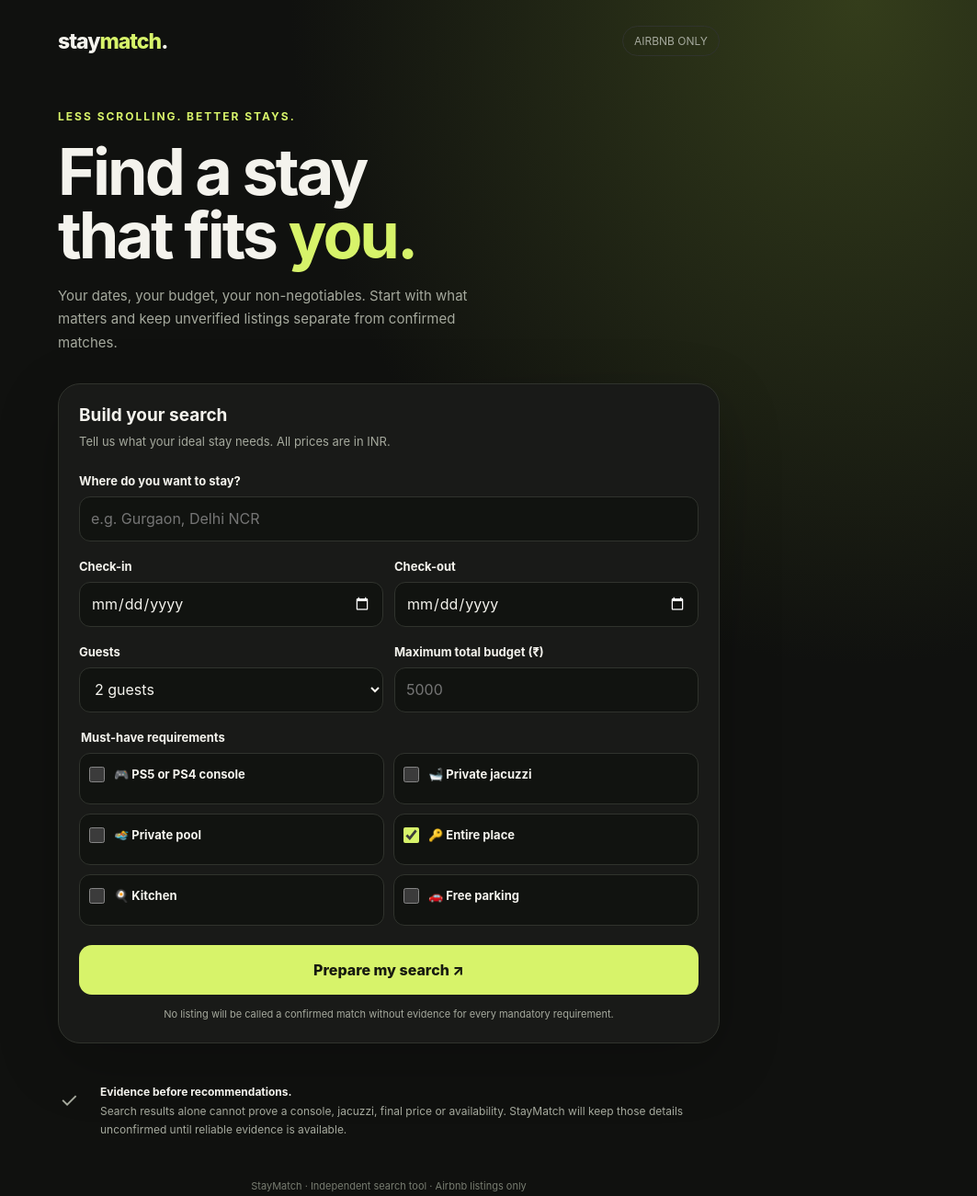
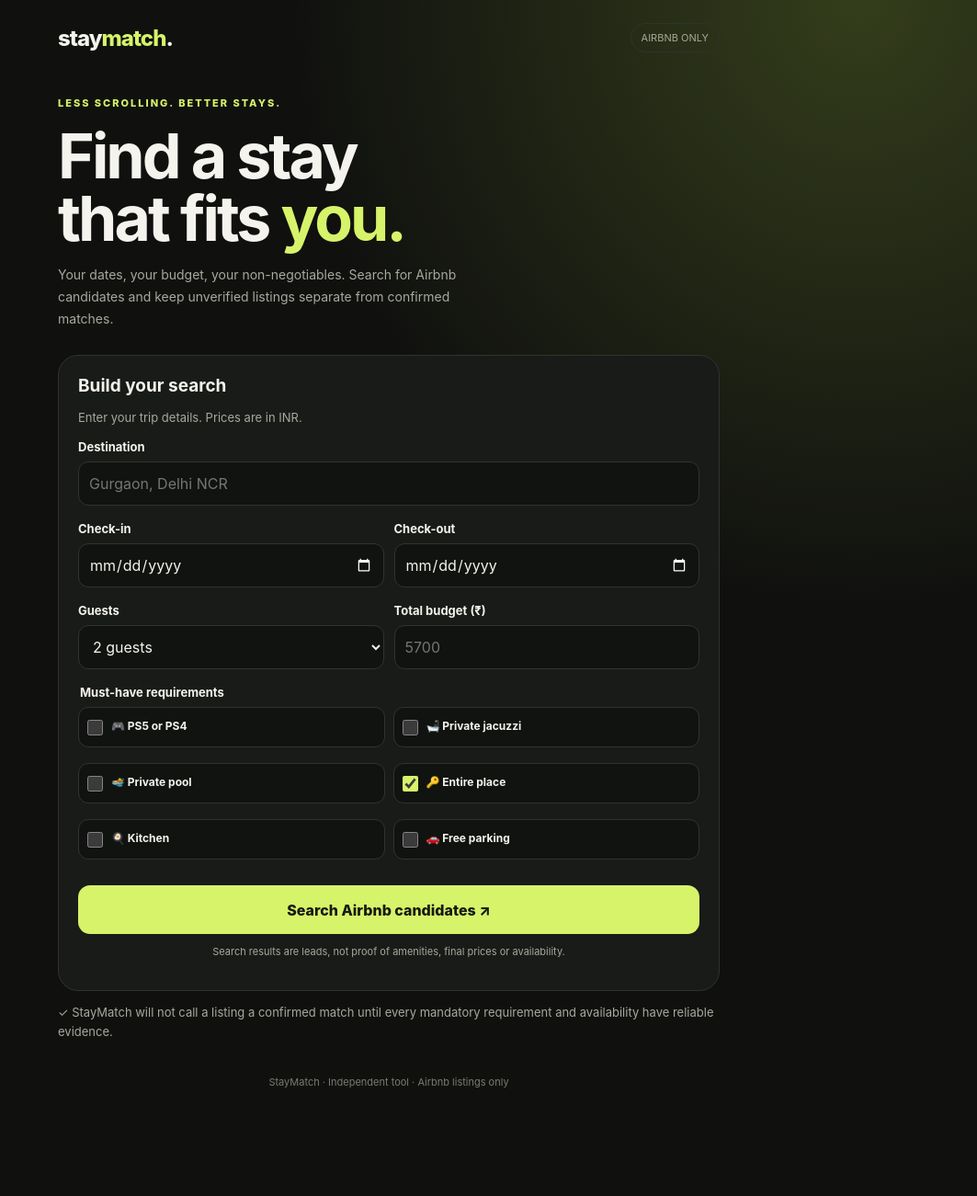
Before and after one commit to sikkaaryan/staymatch, a website: page public/index.html in a window 1280 px wide. Shown: the whole page at 92% size, without its empty margins (217-1280 px from the left). After the commit the page ends 1229 px from the top, so only its background shows below. Drawn offline with Linux system fonts and the light colour scheme.

Commit message:
Update index.html

```diff
--- a/public/index.html
+++ b/public/index.html
@@ -2,10 +2,10 @@
 <!DOCTYPE html>
 <html lang="en">
 <head>
-  <meta charset="UTF-8" />
-  <meta name="viewport" content="width=device-width, initial-scale=1" />
-  <meta name="theme-color" content="#10110f" />
-  <meta name="description" content="Find Airbnb stays that meet your must-have requirements." />
+  <meta charset="UTF-8">
+  <meta name="viewport" content="width=device-width, initial-scale=1">
+  <meta name="theme-color" content="#10110f">
+  <meta name="description" content="Find Airbnb stays that meet your must-have requirements.">
   <title>StayMatch — Find your kind of stay</title>
   <style>
     :root {
@@ -16,232 +16,48 @@
       --text: #f4f3ed;
       --muted: #a5a99d;
       --accent: #d7f36a;
-      --dark: #171a10;
     }
-
     * { box-sizing: border-box; }
-
     body {
       margin: 0;
-      background:
-        radial-gradient(ellipse at 90% 0%, #343d1b 0%, transparent 38%),
-        var(--bg);
+      background: radial-gradient(ellipse at 90% 0%, #343d1b, transparent 38%), var(--bg);
       color: var(--text);
       font-family: -apple-system, BlinkMacSystemFont, "Segoe UI", sans-serif;
       min-height: 100vh;
     }
-
     button, input, select { font: inherit; }
-
-    .shell {
-      width: min(100% - 32px, 720px);
-      margin: auto;
-      padding: 28px 0 48px;
-    }
-
-    header {
-      display: flex;
-      align-items: center;
-      justify-content: space-between;
-      gap: 12px;
-      margin-bottom: 58px;
-    }
-
-    .brand {
-      font-weight: 800;
-      font-size: 23px;
-      letter-spacing: -1px;
-    }
-
-    .brand span { color: var(--accent); }
-
-    .airbnb-only {
-      border: 1px solid var(--line);
-      color: var(--muted);
-      border-radius: 99px;
-      padding: 8px 12px;
-      font-size: 12px;
-    }
-
-    .eyebrow {
-      color: var(--accent);
-      font-size: 12px;
-      text-transform: uppercase;
-      letter-spacing: 2px;
-      font-weight: 700;
-    }
-
-    h1 {
-      font-size: clamp(42px, 10vw, 70px);
-      line-height: .99;
-      letter-spacing: -3px;
-      margin: 18px 0;
-      max-width: 620px;
-    }
-
-    h1 span { color: var(--accent); }
-
-    .intro {
-      color: var(--muted);
-      line-height: 1.7;
-      max-width: 470px;
-      font-size: 15px;
-      margin-bottom: 32px;
-    }
-
-    .panel {
-      background: rgba(25, 27, 24, .96);
-      border: 1px solid var(--line);
-      border-radius: 24px;
-      padding: 22px;
-      box-shadow: 0 20px 70px #0003;
-    }
-
-    .panel-heading {
-      font-size: 19px;
-      font-weight: 750;
-      margin: 0 0 7px;
-    }
-
-    .subheading {
-      color: var(--muted);
-      font-size: 13px;
-      line-height: 1.6;
-      margin: 0 0 24px;
-    }
-
-    .field { margin-bottom: 19px; }
-
-    label, legend {
-      display: block;
-      font-size: 13px;
-      font-weight: 650;
-      margin-bottom: 9px;
-    }
-
-    input, select {
-      width: 100%;
-      min-height: 49px;
-      border: 1px solid var(--line);
-      border-radius: 12px;
-      padding: 12px;
-      background: #111310;
-      color: var(--text);
-      outline: none;
-    }
-
-    input:focus, select:focus {
-      border-color: var(--accent);
-    }
-
-    .two {
-      display: grid;
-      grid-template-columns: 1fr 1fr;
-      gap: 12px;
-    }
-
-    fieldset {
-      border: 0;
-      padding: 0;
-      margin: 0 0 21px;
-    }
-
-    .checks {
-      display: grid;
-      grid-template-columns: 1fr 1fr;
-      gap: 10px;
-    }
-
-    .check {
-      display: flex;
-      align-items: flex-start;
-      gap: 10px;
-      background: #111310;
-      border: 1px solid var(--line);
-      border-radius: 12px;
-      padding: 13px 10px;
-      font-size: 13px;
-      line-height: 1.4;
-      min-height: 56px;
-      margin: 0;
-    }
-
-    .check input {
-      width: 17px;
-      min-height: 17px;
-      height: 17px;
-      accent-color: var(--accent);
-      flex-shrink: 0;
-      margin: 1px 0 0;
-    }
-
-    .button {
-      border: 0;
-      width: 100%;
-      min-height: 54px;
-      border-radius: 14px;
-      background: var(--accent);
-      color: var(--dark);
-      font-weight: 800;
-      cursor: pointer;
-    }
-
-    .button:active { transform: scale(.99); }
-
-    .fine-print {
-      color: var(--muted);
-      font-size: 11px;
-      line-height: 1.6;
-      text-align: center;
-      margin: 13px 0 0;
-    }
-
-    .result {
-      display: none;
-      margin-top: 18px;
-      padding: 17px;
-      border-radius: 14px;
-      background: #111310;
-      border: 1px solid var(--line);
-      line-height: 1.6;
-      font-size: 13px;
-    }
-
-    .result strong {
-      display: block;
-      color: var(--accent);
-      font-size: 15px;
-      margin-bottom: 6px;
-    }
-
-    .trust {
-      margin-top: 25px;
-      padding: 18px 2px;
-      display: grid;
-      grid-template-columns: 32px 1fr;
-      gap: 12px;
-      color: var(--muted);
-      font-size: 12px;
-      line-height: 1.7;
-    }
-
-    .trust-icon { font-size: 23px; }
-
-    .trust b { color: var(--text); }
-
-    footer {
-      color: #777c70;
-      font-size: 11px;
-      text-align: center;
-      padding-top: 25px;
-    }
-
+    .shell { width: min(100% - 28px, 720px); margin: auto; padding: 25px 0 45px; }
+    header { display: flex; justify-content: space-between; align-items: center; margin-bottom: 48px; gap: 12px; }
+    .brand { font-size: 24px; font-weight: 850; letter-spacing: -1px; }
+    .brand span, h1 span { color: var(--accent); }
+    .pill { border: 1px solid var(--line); border-radius: 99px; padding: 8px 11px; color: var(--muted); font-size: 11px; }
+    .eyebrow { color: var(--accent); text-transform: uppercase; letter-spacing: 2px; font-size: 11px; font-weight: 800; }
+    h1 { font-size: clamp(42px, 10vw, 68px); letter-spacing: -3px; line-height: 1; margin: 16px 0; }
+    .intro { color: var(--muted); line-height: 1.7; font-size: 14px; max-width: 470px; margin-bottom: 28px; }
+    .panel { background: var(--panel); border: 1px solid var(--line); border-radius: 22px; padding: 21px; }
+    h2 { font-size: 19px; margin: 0 0 7px; }
+    .muted { color: var(--muted); font-size: 13px; line-height: 1.6; }
+    .field { margin-bottom: 17px; }
+    label, legend { display: block; font-size: 13px; font-weight: 650; margin-bottom: 8px; }
+    input, select { width: 100%; min-height: 48px; padding: 11px; border: 1px solid var(--line); border-radius: 11px; background: #111310; color: var(--text); }
+    .two { display: grid; grid-template-columns: 1fr 1fr; gap: 11px; }
+    fieldset { border: 0; padding: 0; margin: 0 0 20px; }
+    .checks { display: grid; grid-template-columns: 1fr 1fr; gap: 9px; }
+    .check { display: flex; align-items: flex-start; gap: 9px; padding: 12px 9px; border: 1px solid var(--line); border-radius: 11px; background: #111310; line-height: 1.4; }
+    .check input { width: 17px; height: 17px; min-height: 17px; margin: 1px 0 0; accent-color: var(--accent); flex-shrink: 0; }
+    .check span { font-size: 12px; }
+    .button { width: 100%; min-height: 53px; border: 0; border-radius: 13px; background: var(--accent); color: #171a10; font-weight: 800; cursor: pointer; }
+    .button:disabled { opacity: .65; cursor: wait; }
+    .fine { color: var(--muted); font-size: 11px; line-height: 1.6; text-align: center; }
+    #results { margin-top: 18px; }
+    .result-card { padding: 14px 0; border-top: 1px solid var(--line); }
+    .result-card a { color: var(--accent); font-weight: 750; overflow-wrap: anywhere; }
+    .status { display: inline-block; margin-top: 7px; padding: 5px 8px; border: 1px solid var(--line); border-radius: 8px; color: var(--muted); font-size: 11px; }
+    .notice { background: #111310; border: 1px solid var(--line); padding: 14px; border-radius: 12px; line-height: 1.6; font-size: 13px; overflow-wrap: anywhere; }
+    footer { padding-top: 25px; text-align: center; color: #777c70; font-size: 11px; }
     @media (max-width: 420px) {
-      .shell { width: min(100% - 22px, 720px); padding-top: 20px; }
-      header { margin-bottom: 42px; }
-      .panel { padding: 17px; border-radius: 19px; }
-      .two { gap: 9px; }
       .checks { grid-template-columns: 1fr; }
+      .panel { padding: 16px; }
       h1 { letter-spacing: -2px; }
     }
   </style>
@@ -250,39 +66,33 @@
   <main class="shell">
     <header>
       <div class="brand">stay<span>match</span>.</div>
-      <div class="airbnb-only">AIRBNB ONLY</div>
+      <div class="pill">AIRBNB ONLY</div>
     </header>
 
     <section>
       <div class="eyebrow">Less scrolling. Better stays.</div>
-      <h1>Find a stay<br />that fits <span>you.</span></h1>
-      <p class="intro">
-        Your dates, your budget, your non-negotiables.
-        Start with what matters and keep unverified listings
-        separate from confirmed matches.
-      </p>
+      <h1>Find a stay<br>that fits <span>you.</span></h1>
+      <p class="intro">Your dates, your budget, your non-negotiables. Search for Airbnb candidates and keep unverified listings separate from confirmed matches.</p>
     </section>
 
     <section class="panel">
-      <h2 class="panel-heading">Build your search</h2>
-      <p class="subheading">
-        Tell us what your ideal stay needs. All prices are in INR.
-      </p>
+      <h2>Build your search</h2>
+      <p class="muted">Enter your trip details. Prices are in INR.</p>
 
       <form id="search-form">
         <div class="field">
-          <label for="location">Where do you want to stay?</label>
-          <input id="location" name="location" placeholder="e.g. Gurgaon, Delhi NCR" required />
+          <label for="location">Destination</label>
+          <input id="location" name="location" placeholder="Gurgaon, Delhi NCR" required maxlength="120">
         </div>
 
         <div class="two">
           <div class="field">
             <label for="checkin">Check-in</label>
-            <input id="checkin" name="checkin" type="date" required />
+            <input id="checkin" name="checkin" type="date" required>
           </div>
           <div class="field">
             <label for="checkout">Check-out</label>
-            <input id="checkout" name="checkout" type="date" required />
+            <input id="checkout" name="checkout" type="date" required>
           </div>
         </div>
 
@@ -299,114 +109,122 @@
             </select>
           </div>
           <div class="field">
-            <label for="budget">Maximum total budget (₹)</label>
-            <input id="budget" name="budget" type="number" min="1" placeholder="5000" required />
+            <label for="budget">Total budget (₹)</label>
+            <input id="budget" name="budget" type="number" min="1" placeholder="5700" required>
           </div>
         </div>
 
         <fieldset>
           <legend>Must-have requirements</legend>
           <div class="checks">
-            <label class="check">
-              <input type="checkbox" name="requirements" value="Gaming console (PS5 or PS4)" />
-              <span>🎮 PS5 or PS4 console</span>
-            </label>
-            <label class="check">
-              <input type="checkbox" name="requirements" value="Private jacuzzi" />
-              <span>🛁 Private jacuzzi</span>
-            </label>
-            <label class="check">
-              <input type="checkbox" name="requirements" value="Private pool" />
-              <span>🏊 Private pool</span>
-            </label>
-            <label class="check">
-              <input type="checkbox" name="requirements" value="Entire place" checked />
-              <span>🔑 Entire place</span>
-            </label>
-            <label class="check">
-              <input type="checkbox" name="requirements" value="Kitchen" />
-              <span>🍳 Kitchen</span>
-            </label>
-            <label class="check">
-              <input type="checkbox" name="requirements" value="Free parking" />
-              <span>🚗 Free parking</span>
-            </label>
+            <label class="check"><input type="checkbox" name="requirements" value="Gaming console (PS5 or PS4)"><span>🎮 PS5 or PS4</span></label>
+            <label class="check"><input type="checkbox" name="requirements" value="Private jacuzzi"><span>🛁 Private jacuzzi</span></label>
+            <label class="check"><input type="checkbox" name="requirements" value="Private pool"><span>🏊 Private pool</span></label>
+            <label class="check"><input type="checkbox" name="requirements" value="Entire place" checked><span>🔑 Entire place</span></label>
+            <label class="check"><input type="checkbox" name="requirements" value="Kitchen"><span>🍳 Kitchen</span></label>
+            <label class="check"><input type="checkbox" name="requirements" value="Free parking"><span>🚗 Free parking</span></label>
           </div>
         </fieldset>
 
-        <button class="button" type="submit">Prepare my search ↗</button>
-        <p class="fine-print">
-          No listing will be called a confirmed match without evidence
-          for every mandatory requirement.
-        </p>
+        <button class="button" id="search-button" type="submit">Search Airbnb candidates ↗</button>
+        <p class="fine">Search results are leads, not proof of amenities, final prices or availability.</p>
       </form>
 
-      <div class="result" id="result" role="status" aria-live="polite">
-        <strong>Search preferences saved on this page.</strong>
-        <span id="result-text"></span>
-      </div>
+      <section id="results" aria-live="polite" hidden>
+        <h2>Search results</h2>
+        <p id="summary" class="muted"></p>
+        <div id="result-list"></div>
+      </section>
     </section>
 
-    <section class="trust">
-      <div class="trust-icon">✓</div>
-      <div>
-        <b>Evidence before recommendations.</b><br />
-        Search results alone cannot prove a console, jacuzzi, final
-        price or availability. StayMatch will keep those details
-        unconfirmed until reliable evidence is available.
-      </div>
-    </section>
-
-    <footer>
-      StayMatch · Independent search tool · Airbnb listings only
-    </footer>
+    <p class="muted">✓ StayMatch will not call a listing a confirmed match until every mandatory requirement and availability have reliable evidence.</p>
+    <footer>StayMatch · Independent tool · Airbnb listings only</footer>
   </main>
 
   <script>
     const form = document.getElementById("search-form");
     const checkin = document.getElementById("checkin");
     const checkout = document.getElementById("checkout");
-    const result = document.getElementById("result");
-    const resultText = document.getElementById("result-text");
+    const button = document.getElementById("search-button");
+    const results = document.getElementById("results");
+    const summary = document.getElementById("summary");
+    const resultList = document.getElementById("result-list");
 
     const today = new Date();
-    const localDate = new Date(
-      today.getTime() - today.getTimezoneOffset() * 60000
-    ).toISOString().slice(0, 10);
-
+    const localDate = new Date(today.getTime() - today.getTimezoneOffset() * 60000).toISOString().slice(0, 10);
     checkin.min = localDate;
     checkout.min = localDate;
 
     checkin.addEventListener("change", () => {
       checkout.min = checkin.value || localDate;
-      if (checkout.value && checkout.value <= checkin.value) {
-        checkout.value = "";
-      }
+      if (checkout.value && checkout.value <= checkin.value) checkout.value = "";
     });
 
-    form.addEventListener("submit", (event) => {
+    form.addEventListener("submit", async (event) => {
       event.preventDefault();
 
       if (checkout.value <= checkin.value) {
-        checkout.setCustomValidity("Check-out must be after check-in.");
-        checkout.reportValidity();
-        checkout.setCustomValidity("");
+        alert("Check-out must be after check-in.");
         return;
       }
 
       const data = new FormData(form);
-      const requirements = data.getAll("requirements");
+      const payload = {
+        location: data.get("location"),
+        checkIn: data.get("checkin"),
+        checkOut: data.get("checkout"),
+        guests: Number(data.get("guests")),
+        maxTotalPrice: Number(data.get("budget")),
+        requirements: data.getAll("requirements")
+      };
 
-      resultText.textContent =
-        `Location: ${data.get("location")}. ` +
-        `Dates: ${data.get("checkin")} to ${data.get("checkout")}. ` +
-        `Guests: ${data.get("guests")}. ` +
-        `Maximum budget: ₹${Number(data.get("budget")).toLocaleString("en-IN")}. ` +
-        `Must-haves: ${requirements.length ? requirements.join(", ") : "None selected"}. ` +
-        `No live Airbnb search has run yet; these preferences have not been verified against listings.`;
+      button.disabled = true;
+      button.textContent = "Searching…";
+      results.hidden = false;
+      summary.textContent = "Contacting the search provider…";
+      resultList.replaceChildren();
 
-      result.style.display = "block";
-      result.scrollIntoView({ behavior: "smooth", block: "nearest" });
+      try {
+        const response = await fetch("/api/search", {
+          method: "POST",
+          headers: { "Content-Type": "application/json" },
+          body: JSON.stringify(payload)
+        });
+
+        const data = await response.json();
+        if (!response.ok) throw new Error(data.error || "Search failed.");
+
+        summary.textContent = `Found ${data.candidates.length} candidate(s). None are confirmed matches.`;
+        for (const candidate of data.candidates) {
+          const card = document.createElement("article");
+          card.className = "result-card";
+
+          const link = document.createElement("a");
+          link.href = candidate.listingUrl;
+          link.target = "_blank";
+          link.rel = "noopener noreferrer";
+          link.textContent = candidate.title;
+
+          const status = document.createElement("div");
+          status.className = "status";
+          status.textContent = "Needs verification · Price and availability unknown";
+
+          card.append(link, status);
+          resultList.appendChild(card);
+        }
+
+        if (data.candidates.length === 0) {
+          const note = document.createElement("p");
+          note.className = "notice";
+          note.textContent = "No candidate URLs were returned. Try a broader search.";
+          resultList.appendChild(note);
+        }
+      } catch (error) {
+        summary.textContent = error instanceof Error ? error.message : "Search failed.";
+      } finally {
+        button.disabled = false;
+        button.textContent = "Search Airbnb candidates ↗";
+      }
     });
   </script>
 </body>
```
